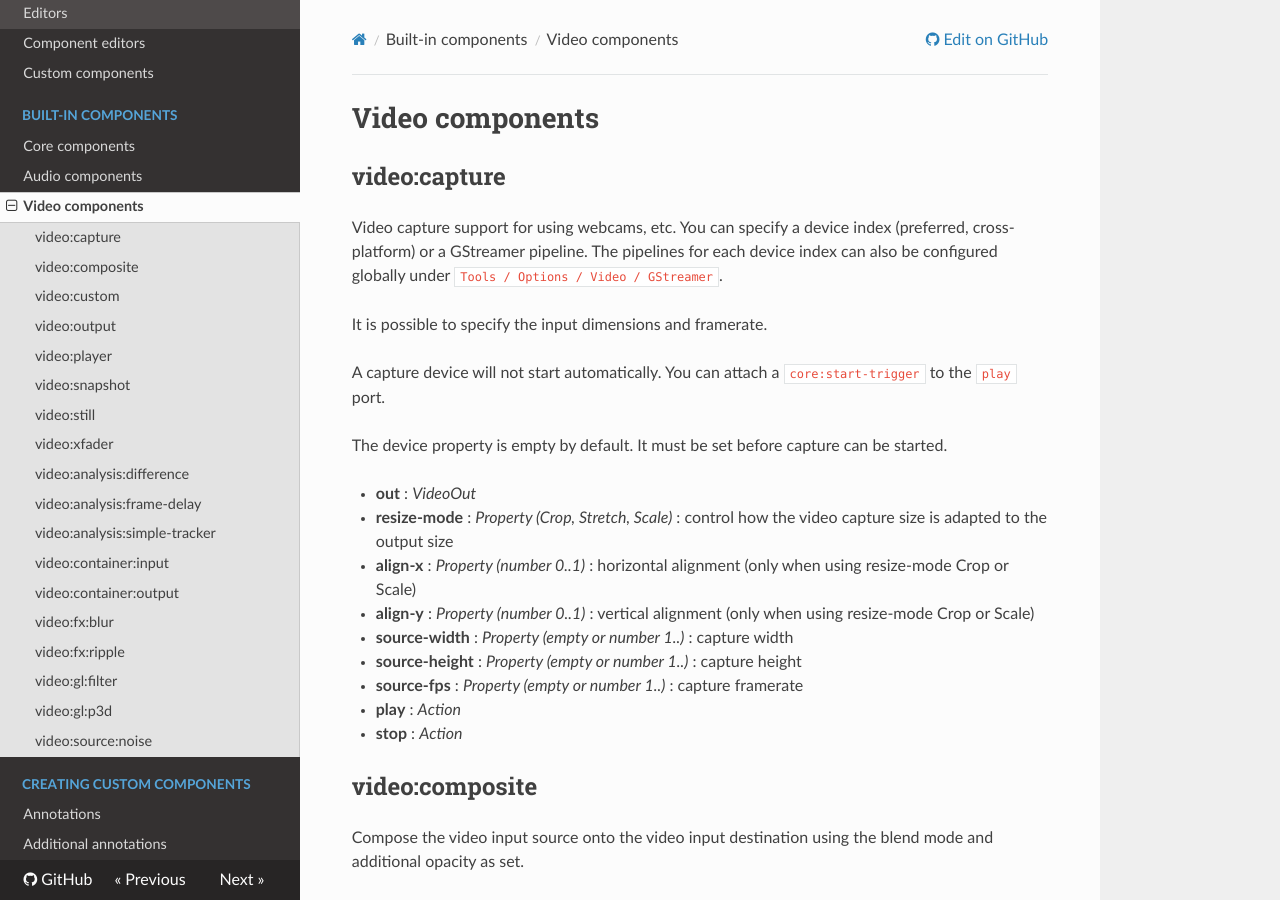
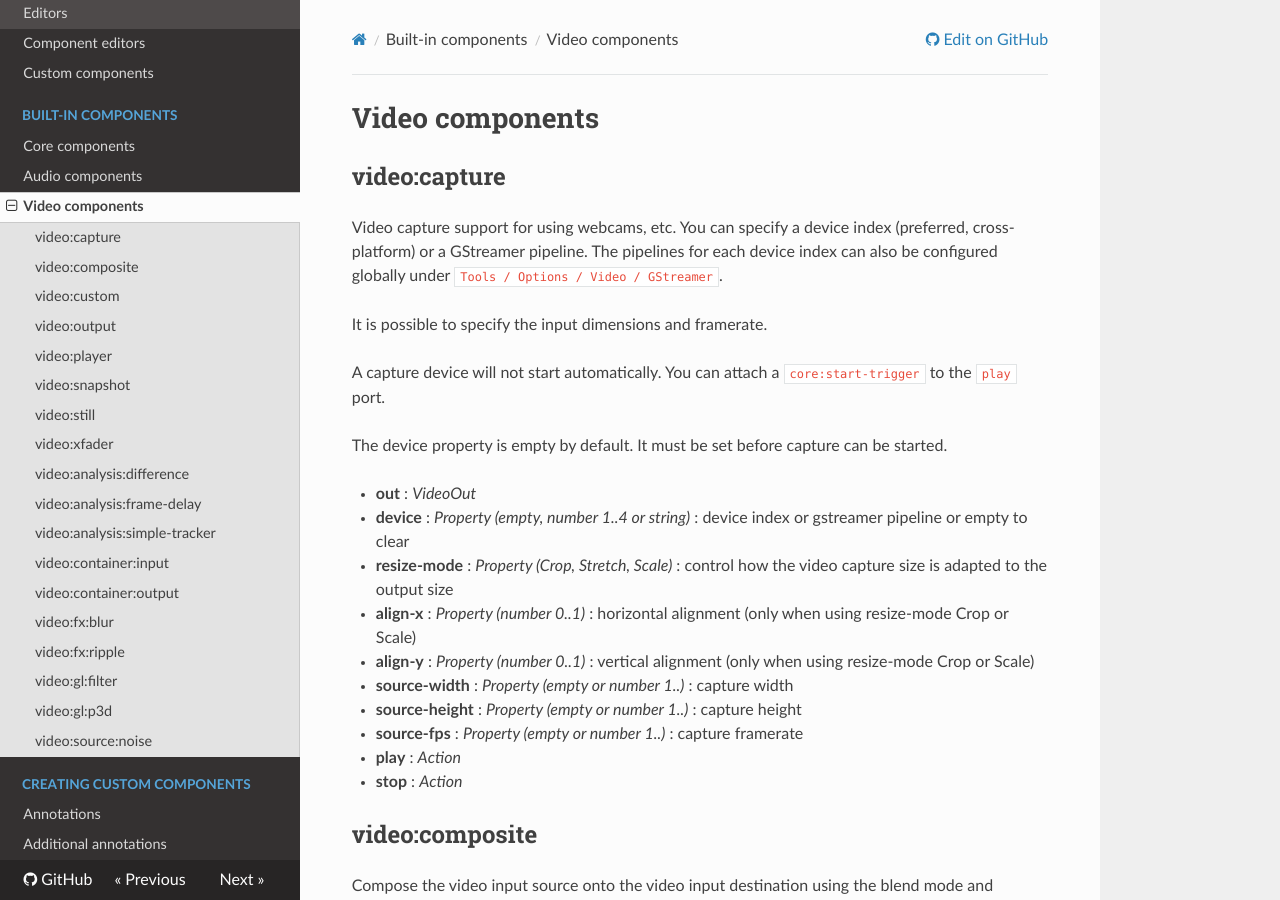
Before and after one commit to praxis-live/support, an MkDocs documentation site: the page built from docs/components-video.md, in a window 1280 px wide and 900 px high. Built offline with MkDocs 1.6.1, drawn with Linux system fonts in a browser that asks for light colours; nearby versions of some CDN libraries; old or Windows-style settings are respelled for this version of MkDocs.

Commit message:
Fix missing device property in video:capture

```diff
--- a/docs/components-video.md
+++ b/docs/components-video.md
@@ -11,6 +11,7 @@ A capture device will not start automatically. You can attach a `core:start-trig
 The device property is empty by default. It must be set before capture can be started.
 
 - **out** : _VideoOut_
+- **device** : _Property (empty, number 1..4 or string)_ : device index or gstreamer pipeline or empty to clear
 - **resize-mode** : _Property (Crop, Stretch, Scale)_ : control how the video capture size is adapted to the output size
 - **align-x** : _Property (number 0..1)_ : horizontal alignment (only when using resize-mode Crop or Scale)
 - **align-y** : _Property (number 0..1)_ : vertical alignment (only when using resize-mode Crop or Scale)
```
